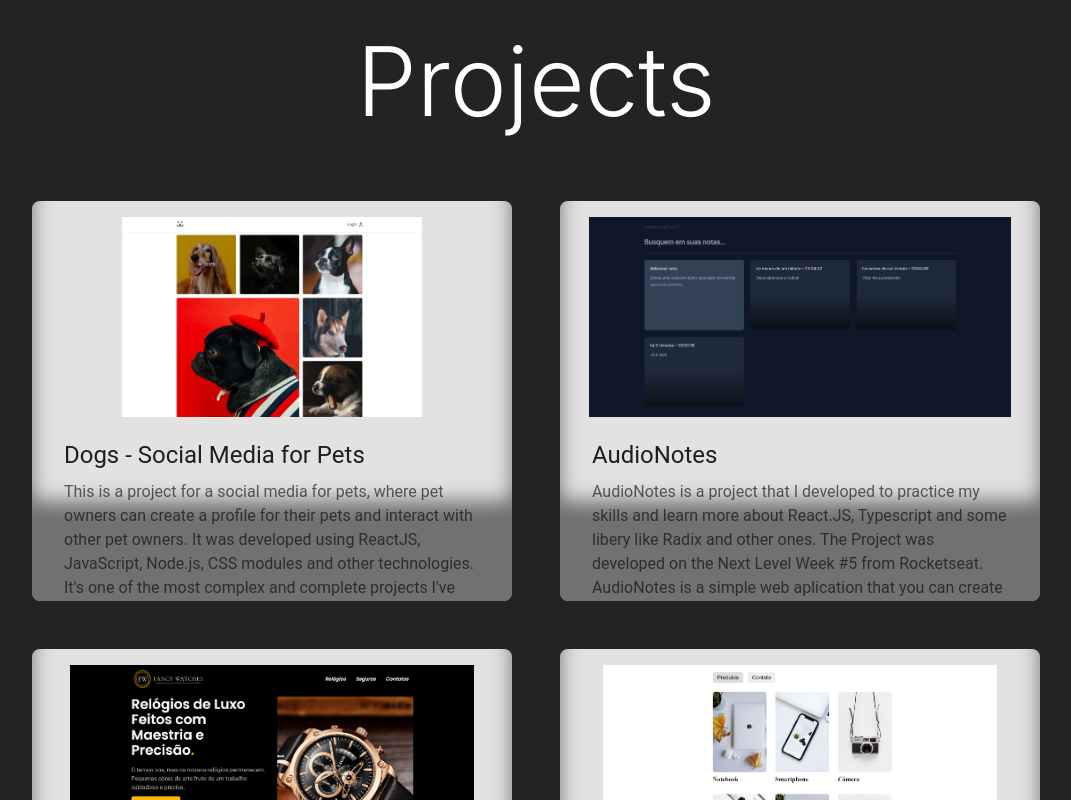
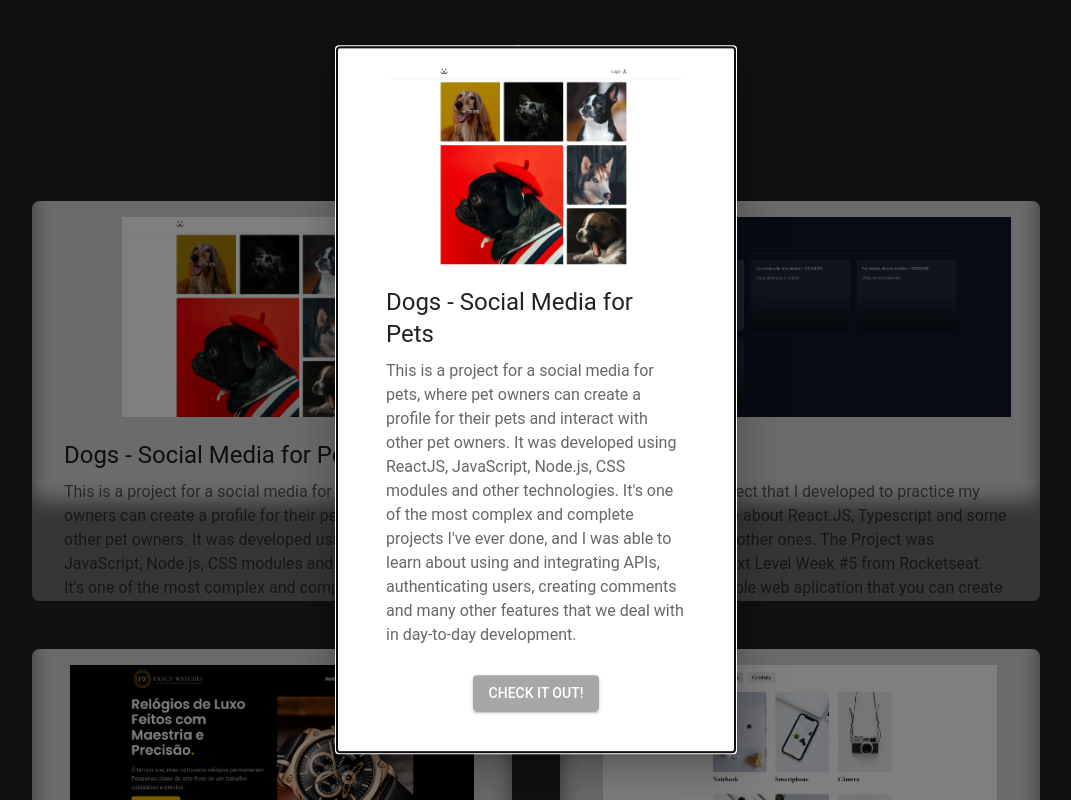
Before and after one commit to MarcusVNT/my-portfolio, a React (Vite) app: page / in a window 1280 px wide. Both pictures are taken after a click on the element 376 px from the left and 2411 px from the top of the page. Shown: the part 2011-2811 px from the top of the page, without its empty margins (104-1175 px from the left). Built offline with nearby package versions, Linux system fonts and the light colour scheme; a web font is replaced by a local one.

Commit message:
feat: Modal complete.

```diff
--- a/src/pages/Home/sections/Projects/CardComponent.tsx
+++ b/src/pages/Home/sections/Projects/CardComponent.tsx
@@ -1,13 +1,21 @@
 import { FC, useState } from "react";
 import { CardInfo } from "./CardsData";
 import {
+  Box,
+  Button,
   Card,
   CardContent,
   Grid,
   Link,
+  Modal,
   Stack,
   Typography,
 } from "@mui/material";
+
+const CardComponent: FC<CardInfo> = ({ title, image, description, link }) => {
+  const [open, setOpen] = useState(false);
+  const handleOpen = () => setOpen(true);
+  const handleClose = () => setOpen(false);
 
   const modalStyle = {
     position: "absolute" as "absolute",
@@ -23,16 +31,12 @@ const modalStyle = {
     pb: 3,
   };
 
-const CardComponent: FC<CardInfo> = ({ title, image, description, link }) => {
-  const [open, setOpen] = useState(false);
-  const handleOpen = () => setOpen(true);
-  const handleClose = () => setOpen(false);
   return (
     <Grid item sm={5}>
       <Card
         sx={{
           borderRadius: "8px",
-          backgroundColor: "#e2e2e2",
+          backgroundColor: "#d8d8d8",
           height: "400px",
           boxShadow: "inset 0px -100px 20px 0px rgba(0, 0, 0, 0.5)",
           cursor: "pointer",
@@ -57,9 +61,55 @@ const CardComponent: FC<CardInfo> = ({ title, image, description, link }) => {
               {description}
             </Typography>
           </Stack>
-          <Link href={link} underline="none" target="_blank" rel="noreferrer" />
         </CardContent>
       </Card>
+      <Modal open={open} onClose={handleClose} aria-labelledby={title}>
+        <Box sx={modalStyle}>
+          <img
+            src={image}
+            alt={title}
+            style={{
+              objectFit: "contain",
+              width: "100%",
+              maxHeight: "200px",
+            }}
+          />
+          <Stack sx={{ padding: "16px 16px 0 16px" }}>
+            <Typography
+              variant="h5"
+              component="div"
+              marginBottom="8px"
+              id="modal-title"
+            >
+              {title}
+            </Typography>
+            <Typography
+              sx={{ mb: 1.5 }}
+              color="text.secondary"
+              id="modal-description"
+            >
+              {description}
+            </Typography>
+          </Stack>
+          <Stack alignItems="center">
+            <Link href={link} underline="none" target="_blank">
+              <Button
+                variant="contained"
+                sx={{
+                  backgroundColor: "#a7a7a7",
+                  color: "#fff",
+                  margin: "16px",
+                  "&:hover": {
+                    backgroundColor: "#4f8e3e",
+                  },
+                }}
+              >
+                Check it out!
+              </Button>
+            </Link>
+          </Stack>
+        </Box>
+      </Modal>
     </Grid>
   );
 };
--- a/src/pages/Home/sections/Projects/Cards.tsx
+++ b/src/pages/Home/sections/Projects/Cards.tsx
@@ -17,10 +17,15 @@ export default function Cards() {
       {cardsData.map((card: CardInfo, index: number) => (
         <CardComponent key={index} {...card} />
       ))}
-      <Typography sx={{ color: "#fff" }}>
-        {" "}
-        Para ver mais projectos clique{" "}
-        <StyledLink href="https://github.com/MarcusVNT">aqui.</StyledLink>
+      <Typography
+        component="div"
+        marginBottom="16px"
+        color="#fff"
+        textAlign="center"
+        alignItems="center"
+      >
+        To see more projects, visit my Github profile{" "}
+        <StyledLink href="https://github.com/MarcusVNT">here!</StyledLink>
       </Typography>
     </Grid>
   );
```
Lines whose indentation alone changed are shown as unchanged.
